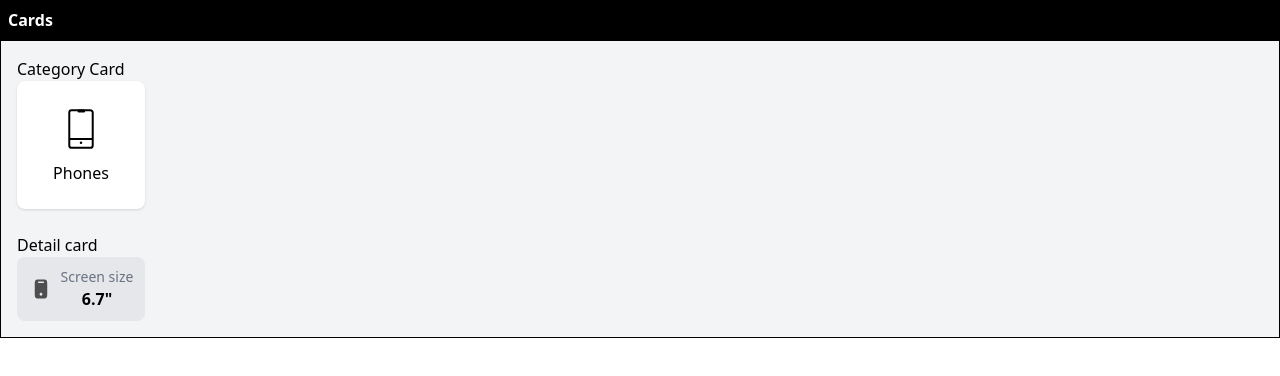
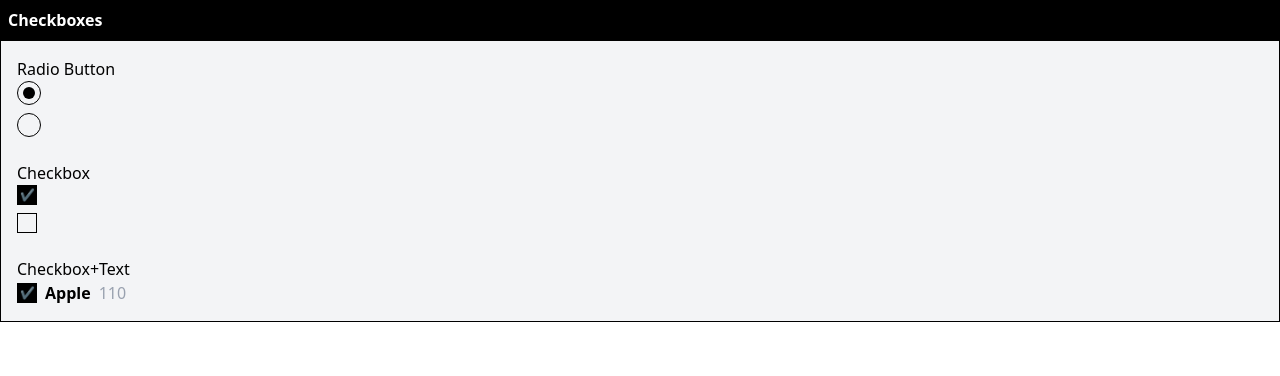
Before and after one commit to thuanchan04/Ecommerce-Store, an Angular app: page / in a window 1280 px wide. Shown: the top 376 px of the page. Built offline with nearby package versions, Linux system fonts and the light colour scheme.

Commit message:
Add: checkboxes component

```diff
--- a/src/app/app.html
+++ b/src/app/app.html
@@ -20,4 +20,6 @@
 
 <!-- <app-tabs></app-tabs> -->
 
-<app-cards></app-cards>
+<!-- <app-cards></app-cards> -->
+
+<app-checkboxes></app-checkboxes>
--- a/src/app/app.ts
+++ b/src/app/app.ts
@@ -10,10 +10,11 @@ import { SearchFieldComponent } from "./shared/components/input_components/searc
 import { Button, ButtonVariant } from './shared/components/buttons/buttons';
 import { Tabs } from "./shared/components/tabs/tabs";
 import { Cards } from "./shared/components/cards/cards";
+import { Checkboxes } from "./shared/components/checkboxes/checkboxes";
 
 @Component({
   selector: 'app-root',
-  imports: [RouterOutlet, Logo, Icon, DropdownComponent, FieldWithoutLabelComponent, FieldWithLabelComponent, SearchFieldComponent, Button, Tabs, Cards],
+  imports: [RouterOutlet, Logo, Icon, DropdownComponent, FieldWithoutLabelComponent, FieldWithLabelComponent, SearchFieldComponent, Button, Tabs, Cards, Checkboxes],
   templateUrl: './app.html',
   styleUrl: './app.css',
 })
--- /dev/null
+++ b/src/app/shared/components/checkboxes/checkboxes.html
@@ -0,0 +1,101 @@
+<div class="bg-black text-white font-bold p-2">Checkboxes</div>
+<div class="border p-4 bg-gray-100 flex flex-col gap-6">
+
+  <!-- Radio -->
+  <div>
+    <div class="font-medium">Radio Button</div>
+    <div class="flex flex-col gap-2">
+      <!-- Radio 1 -->
+      <div
+        role="radio"
+        tabindex="0"
+        [attr.aria-checked]="radioValue === '1'"
+        (mousedown)="setRadio('1')"
+        (keydown)="onKeyRadio($event, '1')"
+        class="w-6 h-6 rounded-full border flex items-center justify-center cursor-pointer"
+        [class.border-black]="radioValue === '1'"
+        [class.border-gray-400]="radioValue !== '1'"
+      >
+        @if (radioValue === '1') {
+          <div class="w-3 h-3 rounded-full bg-black"></div>
+        }
+      </div>
+
+      <!-- Radio 2 -->
+      <div
+        role="radio"
+        tabindex="0"
+        [attr.aria-checked]="radioValue === '2'"
+        (mousedown)="setRadio('2')"
+        (keydown)="onKeyRadio($event, '2')"
+        class="w-6 h-6 rounded-full border flex items-center justify-center cursor-pointer"
+        [class.border-black]="radioValue === '2'"
+        [class.border-gray-400]="radioValue !== '2'"
+      >
+        @if (radioValue === '2') {
+          <div class="w-3 h-3 rounded-full bg-black"></div>
+        }
+      </div>
+    </div>
+  </div>
+
+  <!-- Checkbox -->
+  <div>
+    <div class="font-medium">Checkbox</div>
+    <div class="flex flex-col gap-2">
+      <!-- Checkbox 1 -->
+      <div
+        role="checkbox"
+        tabindex="0"
+        [attr.aria-checked]="check1"
+        (mousedown)="toggle('check1')"
+        (keydown)="onKey($event, 'check1')"
+        class="w-5 h-5 border cursor-pointer flex items-center justify-center"
+        [class.bg-black]="check1"
+      >
+        @if (check1) {
+          <span class="text-white text-xs">✔</span>
+        }
+      </div>
+
+      <!-- Checkbox 2 -->
+      <div
+        role="checkbox"
+        tabindex="0"
+        [attr.aria-checked]="check2"
+        (mousedown)="toggle('check2')"
+        (keydown)="onKey($event, 'check2')"
+        class="w-5 h-5 border cursor-pointer flex items-center justify-center"
+        [class.bg-black]="check2"
+      >
+        @if (check2) {
+          <span class="text-white text-xs">✔</span>
+        }
+      </div>
+    </div>
+  </div>
+
+  <!-- Checkbox + Text -->
+  <div>
+    <div class="font-medium">Checkbox+Text</div>
+    <div
+      role="checkbox"
+      tabindex="0"
+      [attr.aria-checked]="apple"
+      (mousedown)="toggle('apple')"
+      (keydown)="onKey($event, 'apple')"
+      class="flex items-center gap-2 cursor-pointer"
+    >
+      <div
+        class="w-5 h-5 border flex items-center justify-center"
+        [class.bg-black]="apple"
+      >
+        @if (apple) {
+          <span class="text-white text-xs">✔</span>
+        }
+      </div>
+      <span class="font-semibold">Apple</span>
+      <span class="text-gray-400">110</span>
+    </div>
+  </div>
+</div>
--- /dev/null
+++ b/src/app/shared/components/checkboxes/checkboxes.ts
@@ -0,0 +1,37 @@
+import { Component } from '@angular/core';
+
+@Component({
+  selector: 'app-checkboxes',
+  imports: [],
+  templateUrl: './checkboxes.html',
+  styleUrl: './checkboxes.css'
+})
+export class Checkboxes {
+  radioValue = '1';
+  check1 = true;
+  check2 = false;
+  apple = true;
+
+  setRadio(value: string) {
+    this.radioValue = value;
+  }
+
+  toggle(prop: 'check1' | 'check2' | 'apple') {
+    this[prop] = !this[prop];
+  }
+
+   // Hàm hỗ trợ để dùng trong template
+  onKey(event: KeyboardEvent, prop: 'check1' | 'check2' | 'apple') {
+    if (event.key === ' ' || event.key === 'Enter') {
+      event.preventDefault();
+      this.toggle(prop);
+    }
+  }
+
+  onKeyRadio(event: KeyboardEvent, value: string) {
+    if (event.key === ' ' || event.key === 'Enter') {
+      event.preventDefault();
+      this.setRadio(value);
+    }
+  }
+}
```
Also changed, not shown: src/app/shared/components/checkboxes/checkboxes.css (added), 1 other file (tests, documents, lock files or other folders).
